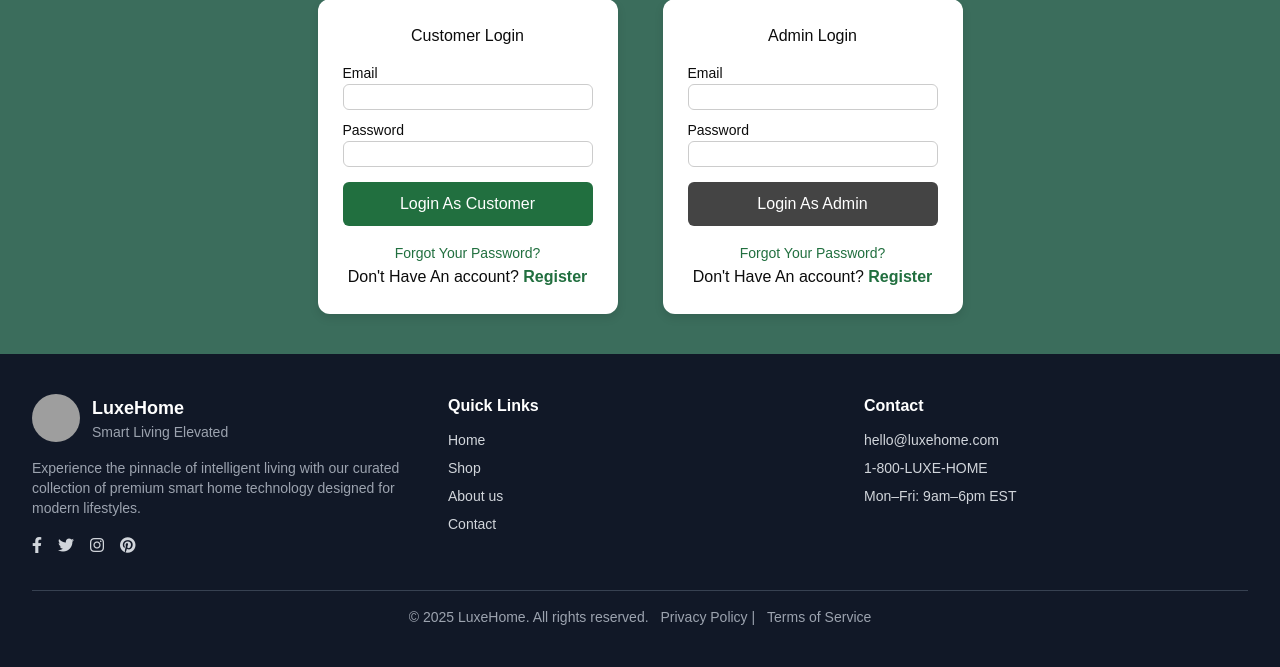
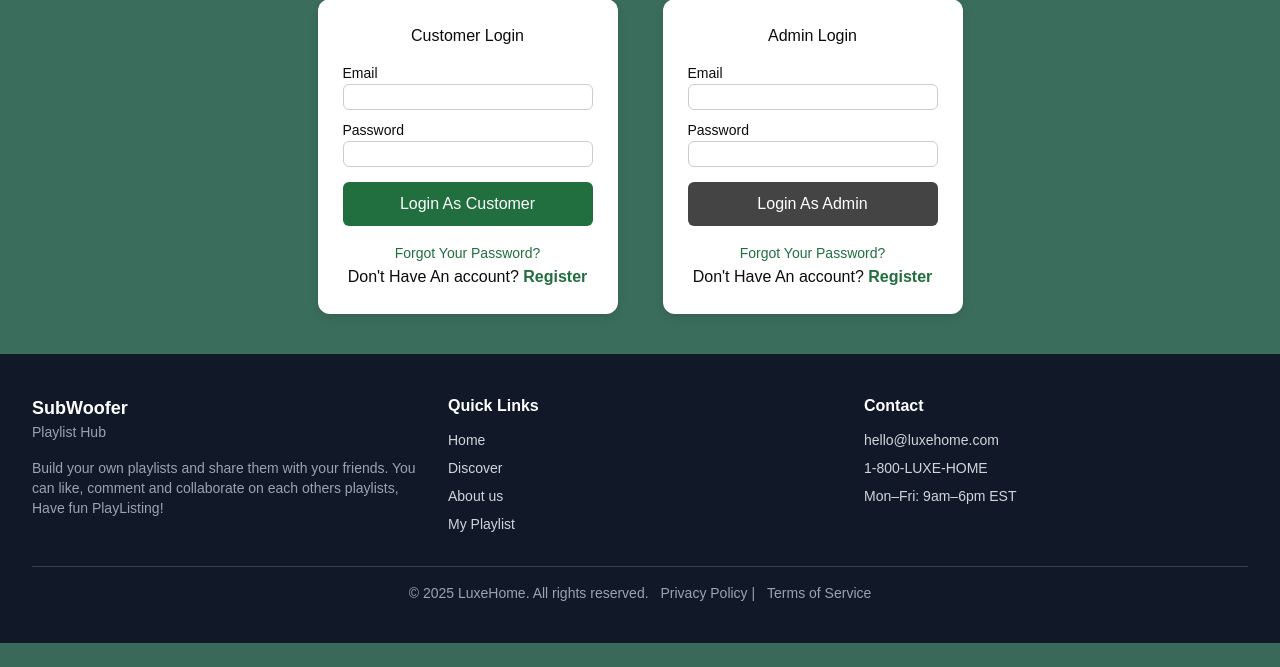
Before and after one commit to CS3SPSubWoofer/SubWooferApp, a PHP site: page /login.php in a window 1280 px wide. Shown: the part 222-889 px from the top of the page. After the commit the page ends 865 px from the top, so only its background shows below. Run offline with PHP 8.4, Linux system fonts and the light colour scheme; some libraries are stand-ins or nearby versions; grey boxes are pictures that could not be loaded.

Commit message:
fixed footer

```diff
--- a/login.php
+++ b/login.php
@@ -184,25 +184,18 @@ if (isset($_SESSION['username'])) {
     <footer class="bg-gray-900 text-gray-300 py-10">
         <div class="max-w-7xl mx-auto px-4 sm:px-6 lg:px-8">
             <div class="grid md:grid-cols-3 gap-8">
-                <!-- Brand -->
+                <!-- Footer -->
                 <div>
                 <div class="flex items-center space-x-3 mb-4">
-                    <img src="images/image.png" alt="LuxeHome logo" class="logo-img">
                     <div>
-                    <h3 class="text-lg font-bold text-white">LuxeHome</h3>
-                    <p class="text-sm text-gray-400">Smart Living Elevated</p>
+                    <h3 class="text-lg font-bold text-white">SubWoofer</h3>
+                    <p class="text-sm text-gray-400">Playlist Hub</p>
                     </div>
                 </div>
                 <p class="text-gray-400 text-sm mb-4">
-                    Experience the pinnacle of intelligent living with our curated collection of premium smart home technology
-                    designed for modern lifestyles.
+                    Build your own playlists and share them with your friends. You can like, comment and collaborate on each others playlists,
+                    Have fun PlayListing!
                 </p>
-                <div class="flex space-x-4">
-                    <a href="#" class="social-link"><i class="fab fa-facebook-f"></i></a>
-                    <a href="#" class="social-link"><i class="fab fa-twitter"></i></a>
-                    <a href="#" class="social-link"><i class="fab fa-instagram"></i></a>
-                    <a href="#" class="social-link"><i class="fab fa-pinterest"></i></a>
-                </div>
                 </div>
 
                 <!-- Quick Links -->
@@ -210,9 +203,9 @@ if (isset($_SESSION['username'])) {
                 <h4 class="text-white font-semibold mb-3">Quick Links</h4>
                 <ul class="space-y-2 text-sm">
                     <li><a href="index.php" class="hover:text-white">Home</a></li>
-                    <li><a href="products.php" class="hover:text-white">Shop</a></li>
+                    <li><a href="products.php" class="hover:text-white">Discover</a></li>
                     <li><a href="about_us.php" class="hover:text-white">About us</a></li>
-                    <li><a href="contact.php" class="hover:text-white">Contact</a></li>
+                    <li><a href="contact.php" class="hover:text-white">My Playlist</a></li>
                 </ul>
                 </div>
 
```
